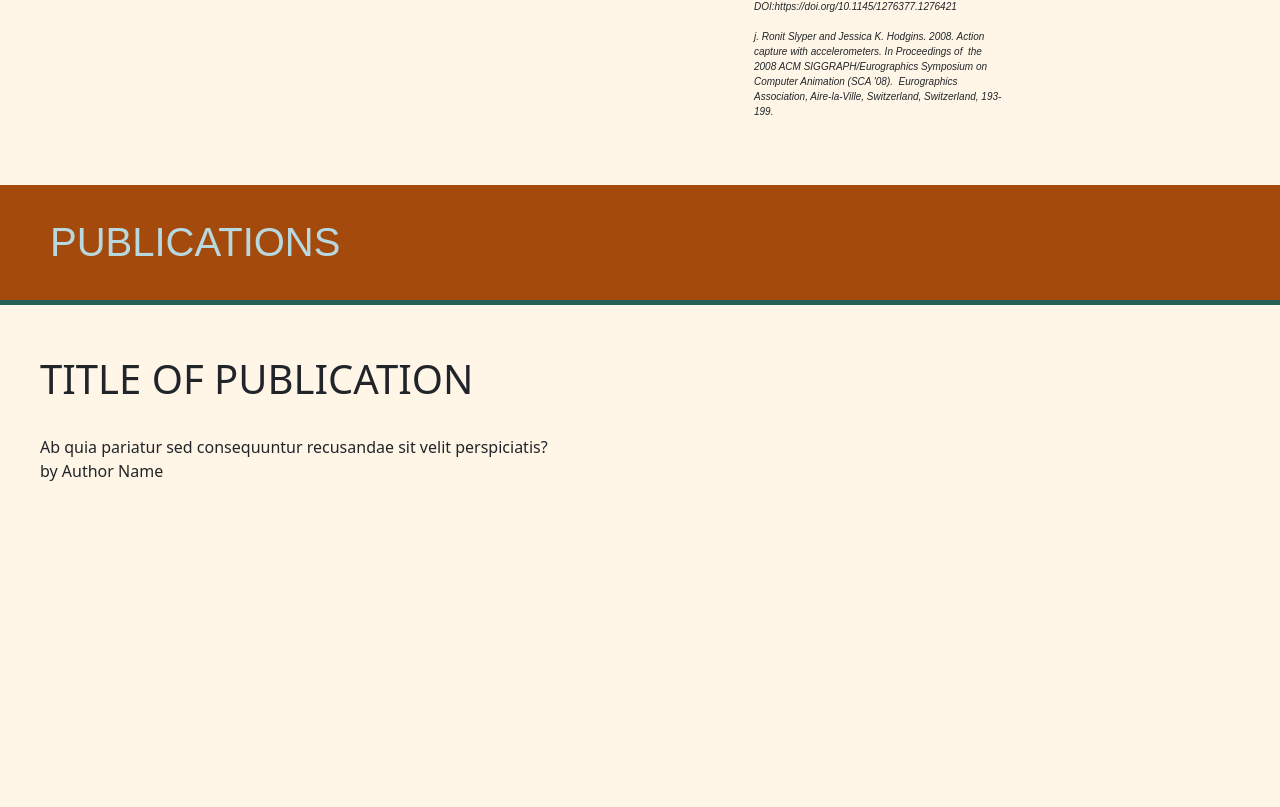
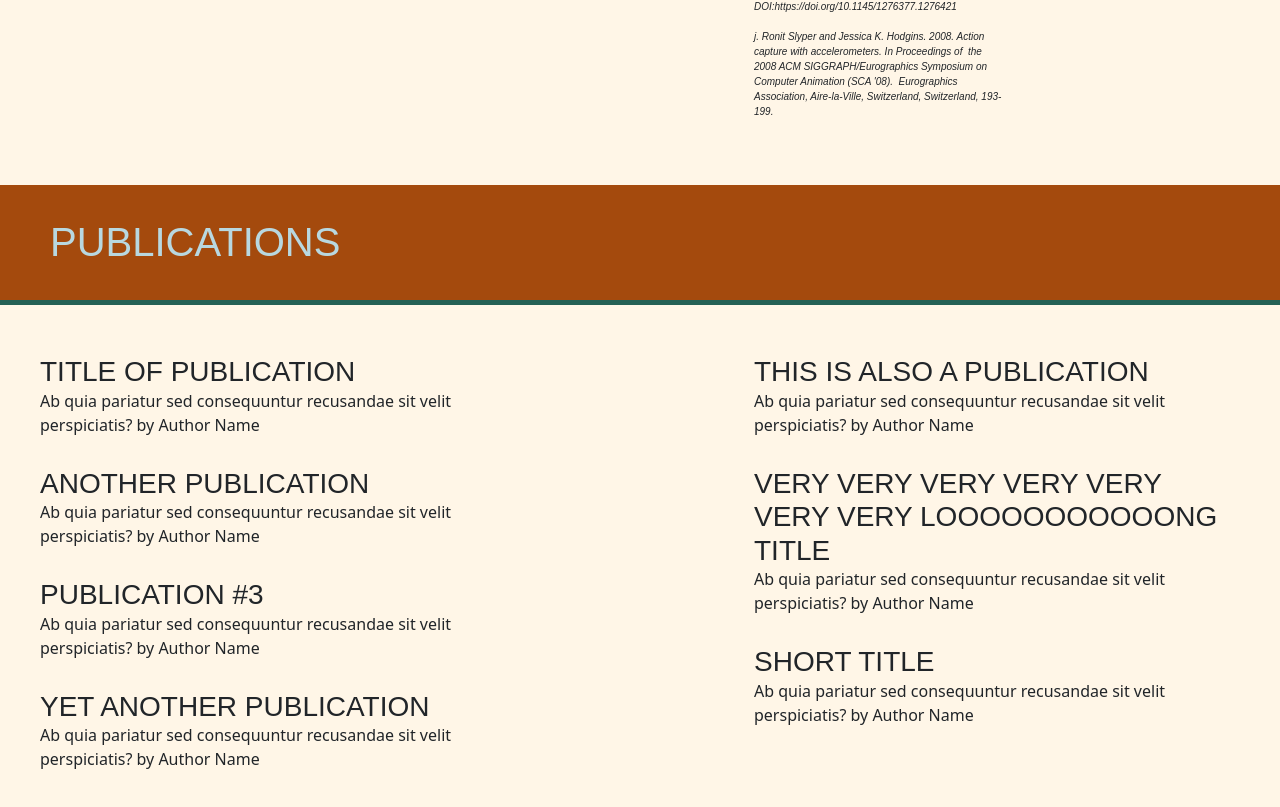
Before and after one commit to jackrifkin/movement-undercommons, a Next.js app: page /Process in a window 1280 px wide. Shown: the part 4036-4843 px from the top of the page. Before the commit the page ends 4585 px from the top, so only its background shows below. Built offline with nearby package versions, Linux system fonts and the light colour scheme; a web font is replaced by a local one.

Commit message:
format process page publications

```diff
--- a/pages/Process/index.jsx
+++ b/pages/Process/index.jsx
@@ -1,5 +1,49 @@
 import HeaderBar from '../Components/HeaderBar'
 import styles from './Process.module.css'
+
+const placeholderPublications = [
+    {
+        title: "TITLE OF PUBLICATION",
+        description: "Ab quia pariatur sed consequuntur recusandae sit velit perspiciatis? by Author Name"
+    },
+    {
+        title: "ANOTHER PUBLICATION",
+        description: "Ab quia pariatur sed consequuntur recusandae sit velit perspiciatis? by Author Name"
+    },
+    {
+        title: "PUBLICATION #3",
+        description: "Ab quia pariatur sed consequuntur recusandae sit velit perspiciatis? by Author Name"
+    },
+    {
+        title: "YET ANOTHER PUBLICATION",
+        description: "Ab quia pariatur sed consequuntur recusandae sit velit perspiciatis? by Author Name"
+    },
+    {
+        title: "THIS IS ALSO A PUBLICATION",
+        description: "Ab quia pariatur sed consequuntur recusandae sit velit perspiciatis? by Author Name"
+    },
+    {
+        title: "VERY VERY VERY VERY VERY VERY VERY LOOOOOOOOOOONG TITLE",
+        description: "Ab quia pariatur sed consequuntur recusandae sit velit perspiciatis? by Author Name"
+    },
+    {
+        title: "SHORT TITLE",
+        description: "Ab quia pariatur sed consequuntur recusandae sit velit perspiciatis? by Author Name"
+    }
+];
+
+const Publication = ({
+    title,
+    description,
+    ref
+}) => {
+    return (
+        <div style={{ marginBottom: '30px' }}>
+            <h3 className='abolitionRegular' style={{ marginBottom: '0' }}>{title}</h3>
+            <p>{description}</p>
+        </div>
+    )
+}
 
 export default function Process() {
     return (
@@ -114,24 +158,24 @@ export default function Process() {
                         <div className={`altText`} style={{ width: '250px' }}>
                             <p>
                                 a. The Ohio State University, Advanced Center for Computation and Design [ACCAD] - Motion Capture Lab - Data and Downloads. "Open Motion Data Project”
-                                <br/><br/>
+                                <br /><br />
                                 b. Motion Bank. http://motionlab.deakin.edu.au/dr-scott- delahunta/, Centre for Dance Research, Coventry University (UK)
-                                <br/><br/>
+                                <br /><br />
                                 c. Carnegie Mellon University, Motion Capture Database, http://mocap.cs.cmu.edu/
-                                <br/><br/>
+                                <br /><br />
                                 d. https://www.irishtimes.com/news/science/technology- pros-serve-tennis-ace-1.945491
-                                <br/><br/>
+                                <br /><br />
                                 e. https://pdfs.semanticscholar.org/67d7/7d699a384a 4a6912685ed579928daf4ad416.pdf
-                                <br/><br/>
+                                <br /><br />
                                 f. http://ieeexplore.ieee.org/document/6127084/
-                                <br/><br/>
+                                <br /><br />
                                 g. Project Tango -https://get.google.com/tango/ - for Mobile Based Kinetc
-                                <br/><br/>
+                                <br /><br />
                                 h. Fit3d and others offer portable 3d scanning
                                 - https://www.fit3d.com
-                                <br/><br/>
+                                <br /><br />
                                 i. Daniel Vlasic, Rolf Adelsberger, Giovanni Vannucci, John Barnwell, Markus Gross, Wojciech  Matusik, and Jovan Popović. 2007. Practical motion capture in everyday surroundings. ACM Trans.  Graph. 26, 3, Article 35 (July 2007). DOI:https://doi.org/10.1145/1276377.1276421
-                                <br/><br/>
+                                <br /><br />
                                 j. Ronit Slyper and Jessica K. Hodgins. 2008. Action capture with accelerometers. In Proceedings of  the 2008 ACM SIGGRAPH/Eurographics Symposium on Computer Animation (SCA '08).  Eurographics Association, Aire-la-Ville, Switzerland, Switzerland, 193-199.
                             </p>
                         </div>
@@ -139,10 +183,37 @@ export default function Process() {
                 </div>
 
             </div>
-            <HeaderBar text="PUBLICATIONS" backgroundColors={["var(--burnt-orange)"]} textColors={["var(--light-blue)"]} underlineColors={["var(--dark-teal)"]} alignTextLeft={true}/>
+
+            <HeaderBar text="PUBLICATIONS" backgroundColors={["var(--burnt-orange)"]} textColors={["var(--light-blue)"]} underlineColors={["var(--dark-teal)"]} alignTextLeft={true} />
+
             <div className={styles.contentContainer}>
-                <h1>TITLE OF PUBLICATION</h1><br/>
-                <p>Ab quia pariatur sed consequuntur recusandae sit velit perspiciatis?<br/>by Author Name</p>
+                {/* <div className='d-flex justify-content-between flex-wrap'>
+                    {placeholderPublications.map((publication, index) => {
+                        return (
+                            <div style={{ ...{ width: '50%' }, ...((index % 2 === 0) ? { paddingRight: '25px' } : { paddingRight: '0' }) }} className='d-flex justify-content-start flex-column'>
+                                <Publication title={publication.title} description={publication.description} />
+                            </div>
+                        )
+                    })}
+                </div> */}
+
+                <div className='row'>
+                    <div className='col'>
+                        {placeholderPublications.slice(0, Math.ceil(placeholderPublications.length / 2)).map((publication) => {
+                            return (
+                                <Publication title={publication.title} description={publication.description} />
+                            )
+                        })}
+                    </div>
+                    <div className='col-2' />
+                    <div className='col'>
+                        {placeholderPublications.slice(Math.ceil(placeholderPublications.length / 2)).map((publication) => {
+                            return (
+                                <Publication title={publication.title} description={publication.description} />
+                            )
+                        })}
+                    </div>
+                </div>
             </div>
         </>
     )
```
